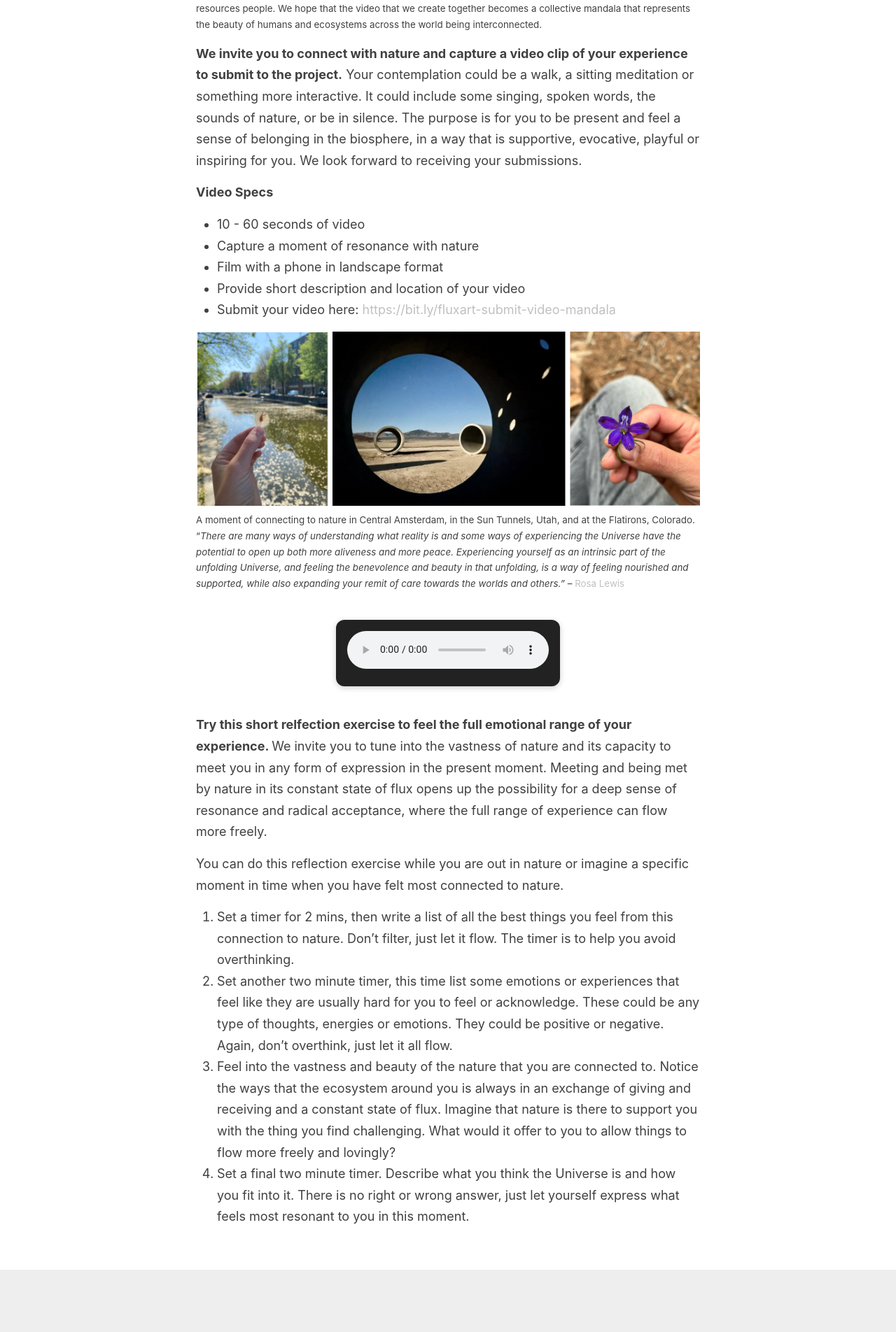
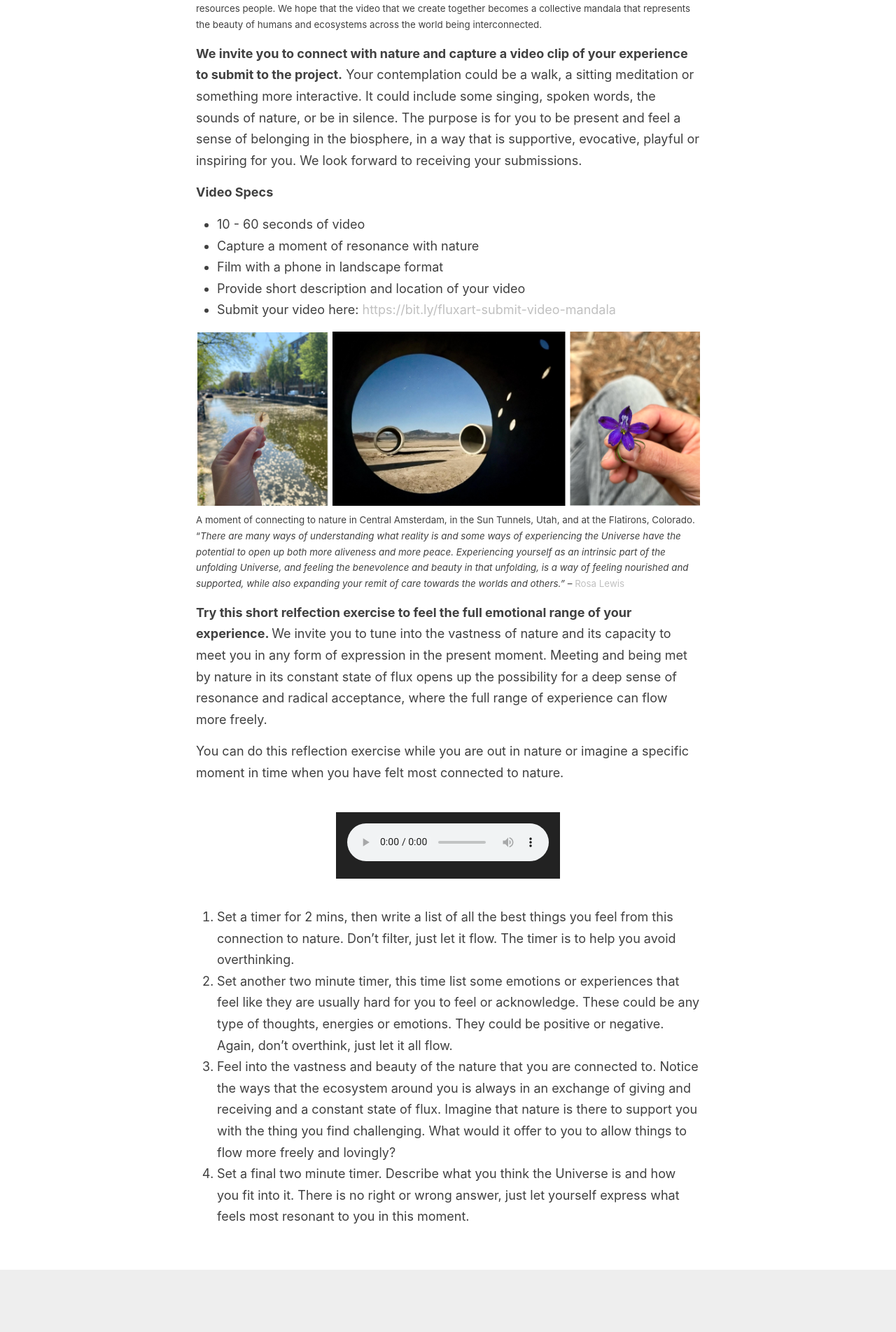
Before and after one commit to fluxnetart/fluxnetart.github.io, a Jekyll site: the page built from _posts/2025-05-18-videos-wanted.md, in a window 1280 px wide. Shown: the part 1357-3261 px from the top of the page at 70% size. Built offline with Jekyll 4.4.1, drawn with Linux system fonts in a browser that asks for light colours.

```diff
--- a/_posts/2025-05-18-videos-wanted.md
+++ b/_posts/2025-05-18-videos-wanted.md
@@ -65,19 +65,19 @@
 </figure>
 
 
-<div class="audio-player" style="width:320px; margin:40px auto; background:#222; border-radius:12px; box-shadow:0 2px 8px rgba(0,0,0,0.2); padding:16px; text-align:center;">
+
+<b>Try this short relfection exercise to feel the full emotional range of your experience. </b>
+We invite you to tune into the vastness of nature and its capacity to meet you in any form of expression in the present moment. Meeting and being met by nature in its constant state of flux opens up the possibility for a deep sense of resonance and radical acceptance, where the full range of experience can flow more freely.
+
+You can do this reflection exercise while you are out in nature or imagine a specific moment in time when you have felt most connected to nature.
+
+<div class="audio-player" style="width:320px; margin:40px auto; background:#222; padding:16px; text-align:center;">
   <audio controls style="width:100%; outline:none;">
     <source src="https://fluxnetart.github.io/audio/Reflection-esv2-26p-bg-27p.mp3" type="audio/mpeg">
     Your browser does not support the audio element.
   </audio>
 </div>
 
-
-<b>Try this short relfection exercise to feel the full emotional range of your experience. </b>
-We invite you to tune into the vastness of nature and its capacity to meet you in any form of expression in the present moment. Meeting and being met by nature in its constant state of flux opens up the possibility for a deep sense of resonance and radical acceptance, where the full range of experience can flow more freely.
-
-You can do this reflection exercise while you are out in nature or imagine a specific moment in time when you have felt most connected to nature.
-
 1. Set a timer for 2 mins, then write a list of all the best things you feel from this connection to nature. Don’t filter, just let it flow. The timer is to help you avoid overthinking.
 2. Set another two minute timer, this time list some emotions or experiences that feel like they are usually hard for you to feel or acknowledge. These could be any type of thoughts, energies or emotions. They could be positive or negative. Again, don’t overthink, just let it all flow.
 3. Feel into the vastness and beauty of the nature that you are connected to. Notice the ways that the ecosystem around you is always in an exchange of giving and receiving and a constant state of flux. Imagine that nature is there to support you with the thing you find challenging. What would it offer to you to allow things to flow more freely and lovingly?
```
